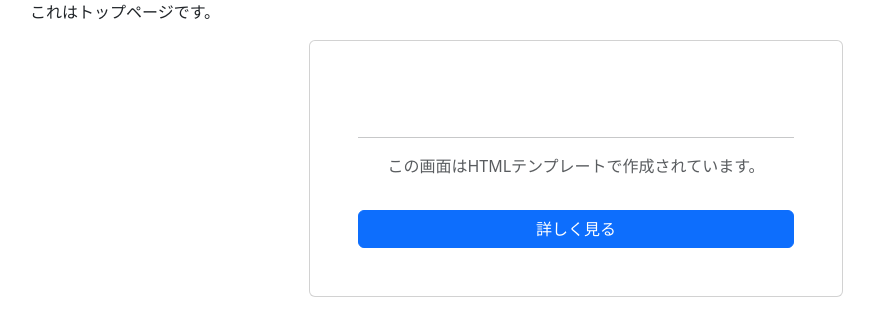
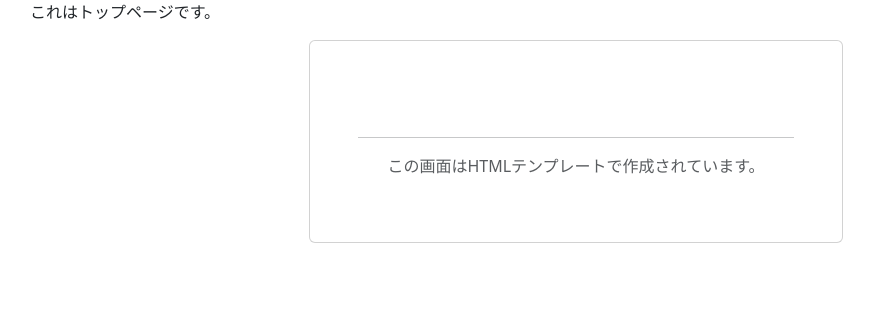
Before and after one commit to yukikim/docker-learning-01, a Flask app: template templates/index.html in a window 1280 px wide. Shown: the part 182-518 px from the top of the page, without its empty margins (64-938 px from the left). Run offline with Flask 3, Linux system fonts and the light colour scheme; the template is opened without the code that fills it, so the values that code supplies are empty.

Commit message:
少し修正しました

```diff
--- a/templates/index.html
+++ b/templates/index.html
@@ -15,7 +15,6 @@
                 <p class="lead mt-3">{{ message }}</p>
                 <hr>
                 <p class="text-muted">この画面はHTMLテンプレートで作成されています。</p>
-                <button class="btn btn-primary mt-3">詳しく見る</button>
             </div>
         </div>
     </div>
```
